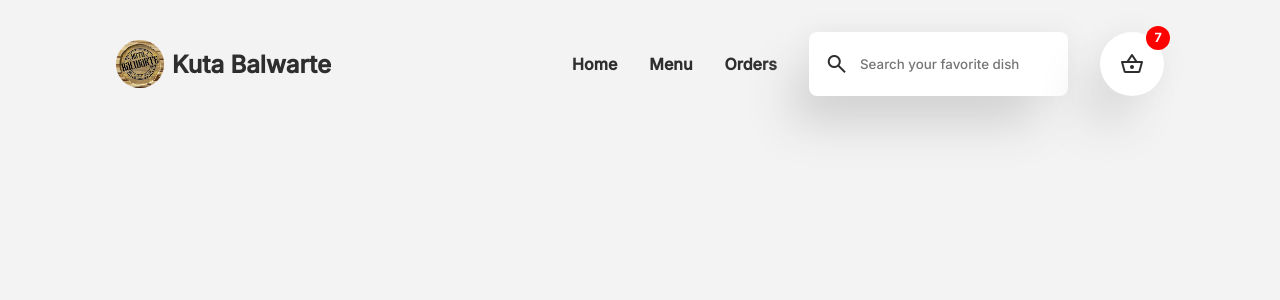
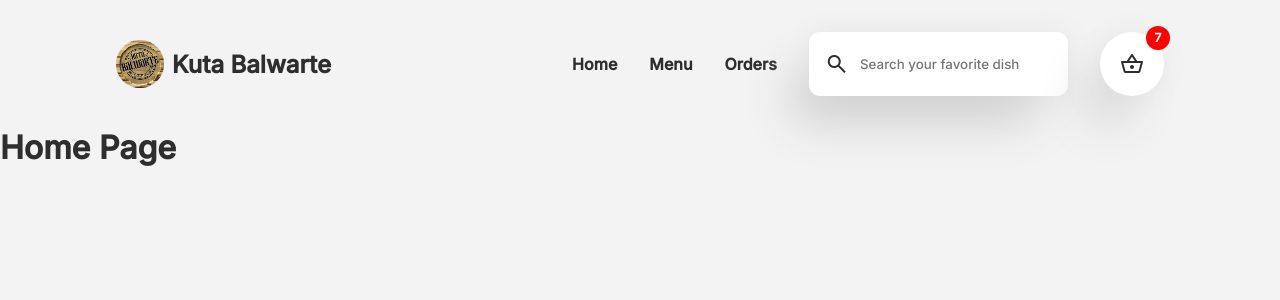
Before and after one commit to EricEchemane/Kuta-Balwarte-Wantusawa, a SvelteKit app: page / in a window 1280 px wide. Shown: the top 300 px of the page. Built offline with nearby package versions, Linux system fonts and the light colour scheme; no server answers.

Commit message:
adjusted input-field radius

```diff
--- a/src/routes/+layout.svelte
+++ b/src/routes/+layout.svelte
@@ -32,7 +32,8 @@
 	</button>
 </nav>
 
-<!--<slot />-->
+<slot />
+
 <style>
 	#menu-open-btn {
 		display: none;
--- a/static/app.css
+++ b/static/app.css
@@ -43,7 +43,7 @@ button {
 	display: flex;
 	align-items: center;
 	overflow: hidden;
-	border-radius: 0.5rem;
+	border-radius: 0.7rem;
 	box-shadow: var(--shadow);
 	padding-left: 1rem;
 	transition: 100ms ease;
```
